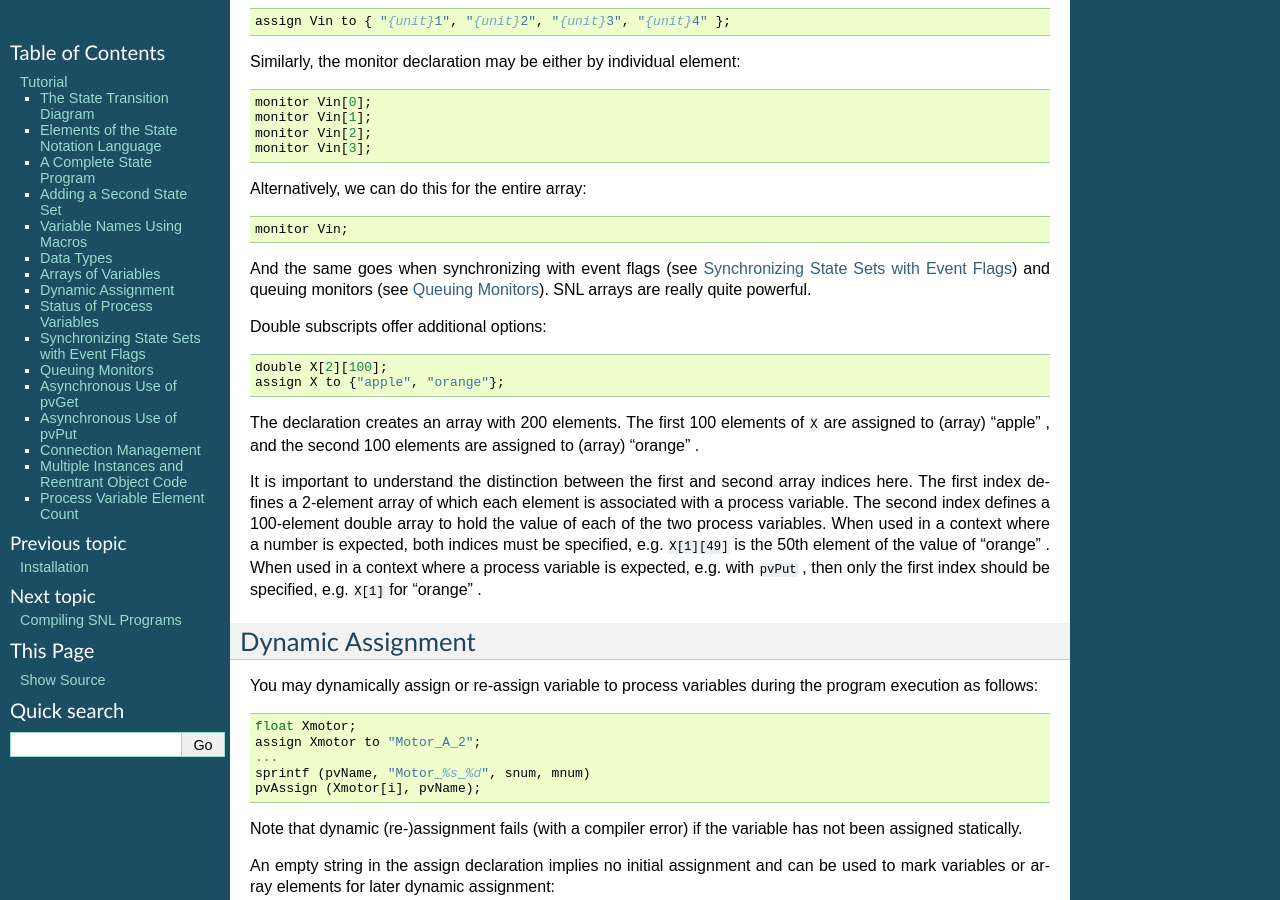
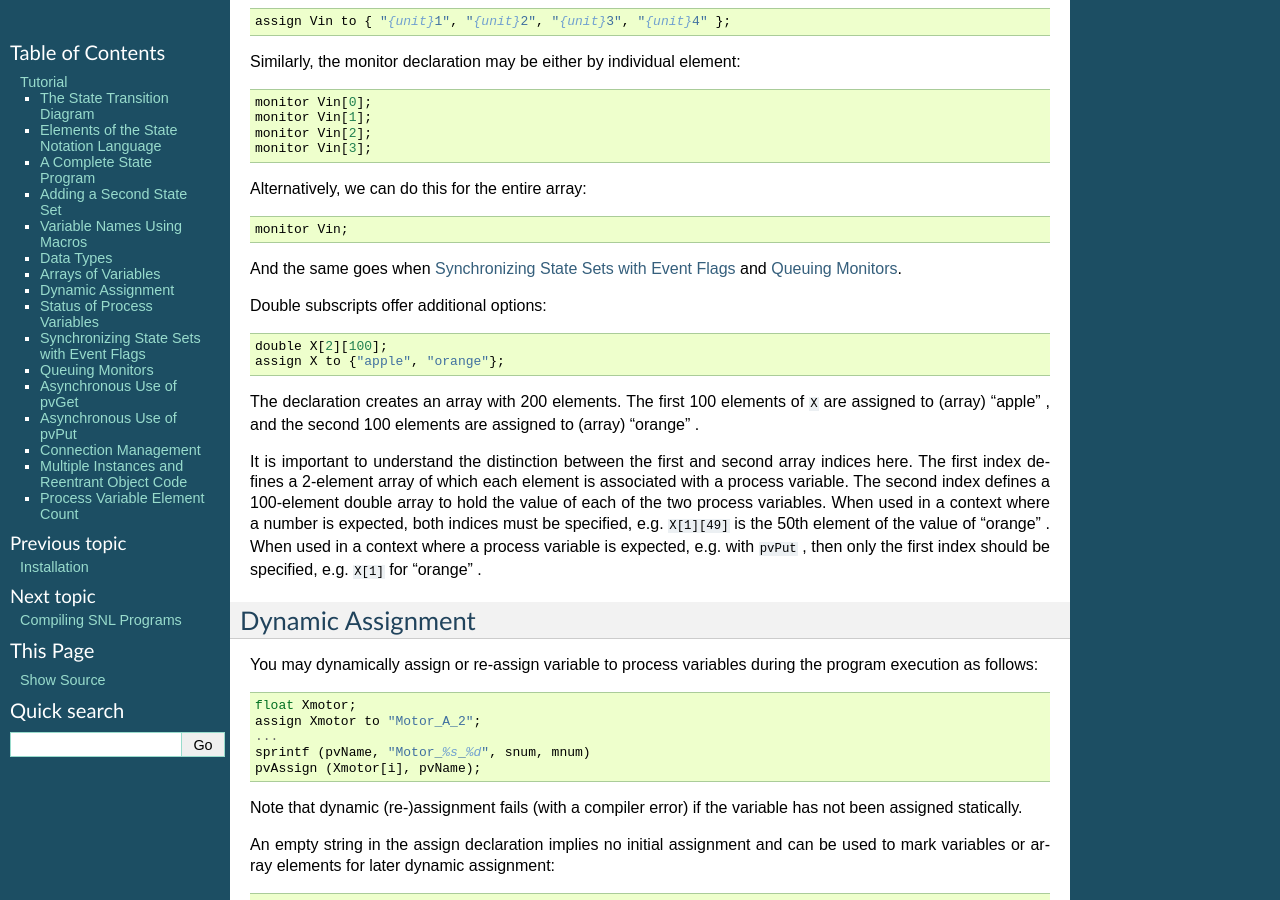
Before and after one commit to jeonghanlee/sequencer-2-2, a Sphinx documentation site: the page built from documentation/Tutorial.txt, in a window 1280 px wide and 900 px high, scrolled down 4209 px. Built offline with Sphinx 7.4.7, drawn with Linux system fonts in a browser that asks for light colours.

Commit message:
docs: tone down the marketing

```diff
--- a/documentation/Tutorial.txt
+++ b/documentation/Tutorial.txt
@@ -260,9 +260,8 @@ Alternatively, we can do this for the entire array::
 
   monitor Vin;
 
-And the same goes when synchronizing with event flags (see
-`Synchronizing State Sets with Event Flags`_) and queuing monitors
-(see :ref:`QueuingMonitors`). SNL arrays are really quite powerful.
+And the same goes when `Synchronizing State Sets with Event Flags`_
+and :ref:`QueuingMonitors`.
 
 Double subscripts offer additional options::
 
```
